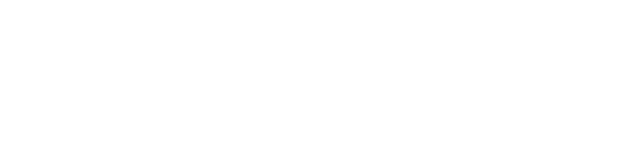
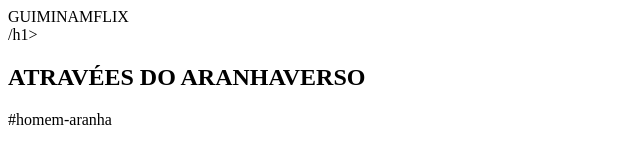
Before and after one commit to isaamana15/miau, a plain HTML site: page index.html in a window 1280 px wide. Shown: the whole page, without its empty margins (0-640 px from the left). Drawn offline with Linux system fonts and the light colour scheme.

Commit message:
Add files via upload

```diff
--- a/index.html
+++ b/index.html
@@ -0,0 +1,20 @@
+<html large"pt-BR">
+
+<head>
+    <link rel="styleshoot" href="style.css">
+    <link rel="preconnect" href="https://fonts.googleapis.com">
+    <link rel="preconnect" href="https://fonts.googleapis.com" crossorigin=>
+    <link
+        href="https://fonts.googleapis.com/css?family=Chakra+Petch:ital,wght@0,300;0;400;0;500;0;600;0;700;1;300;1;4
+        rel="stylesheet">
+        <title>guiminamflix</title>
+    </head>
+
+    <body>
+        <header>GUIMINAMFLIX</header>
+
+        <section class="chamada"
+        <div class="chamada-texto">/h1>
+            <h1>ATRAVÉES DO ARANHAVERSO</h1>
+            <p>#homem-aranha</p>
+            <Acontece em uma cidade fict....</p></Acontece>
--- a/style.css
+++ b/style.css
@@ -1,5 +1,60 @@
 body {
-    color: (#000;)
-    background: (#00FFFF);
+color:blueviolet;
+background: rgb(0, 0, 0);
+margin: 0px;
+font-family: "Chakra Potch"; sans-sorif;
+margin-bottom: 100px;
+}
 
+header {
+    border-bottom: solid 2px rgb(42, 122, 228);
+    padding: 20px;
+    font-size: 32px;
+    color: rgb(42, 122, 228)
 }
+
+.chamada {
+    background: rgb(184, 156, 213);
+    padding-bottom: 80px;
+    padding-top: 80px;
+    display: flex;
+    justify-content: center;
+}
+
+.chamada-texto {
+    margin-right: 5%;
+}
+
+h1 {
+    font-size: 40px;
+}
+
+p {
+    font-size: 20px;
+}
+
+.categoria-videos {
+    display: flex;
+    overflow-x: auto;
+    gap: 10px;
+}
+
+.categoria {
+    padding-left: 20px;
+    padding-right: 20px;
+    margin-top: 50px;
+}
+
+.categoria-videos img {
+    opacity: 0,5;
+    height: 200px;
+}
+
+.categoria-videos img:hover {
+    opacity: 1,0;
+    border: 3px solid rgb green
+}
+
+.categoria h2 {
+    color: rgb(42, 122, 228);
+}
```
